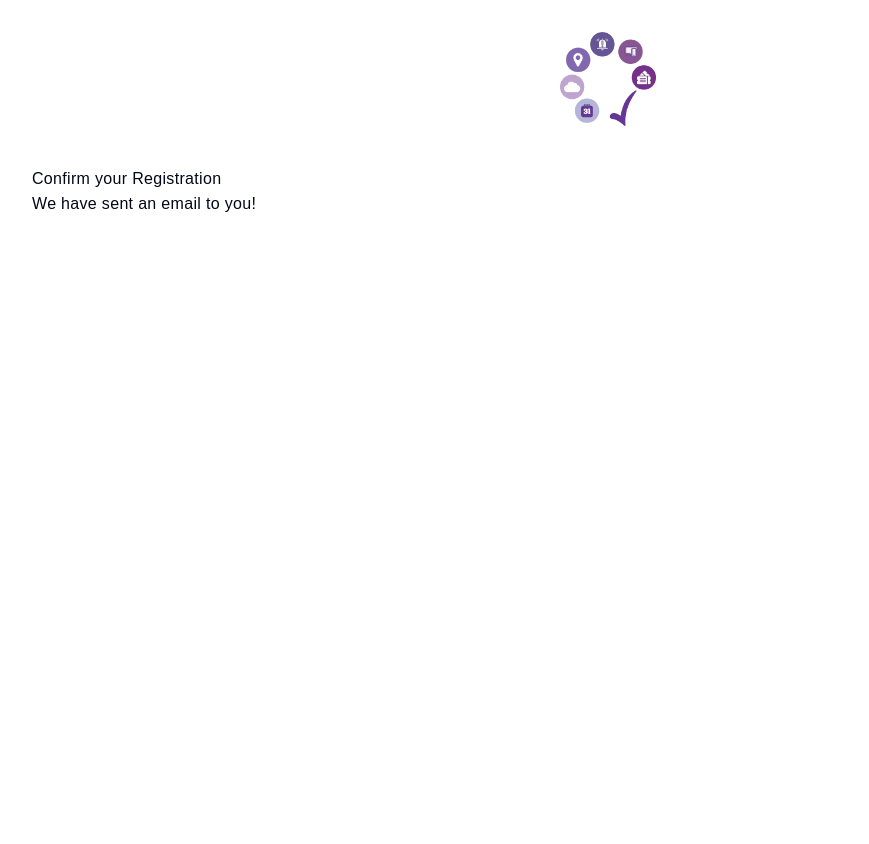
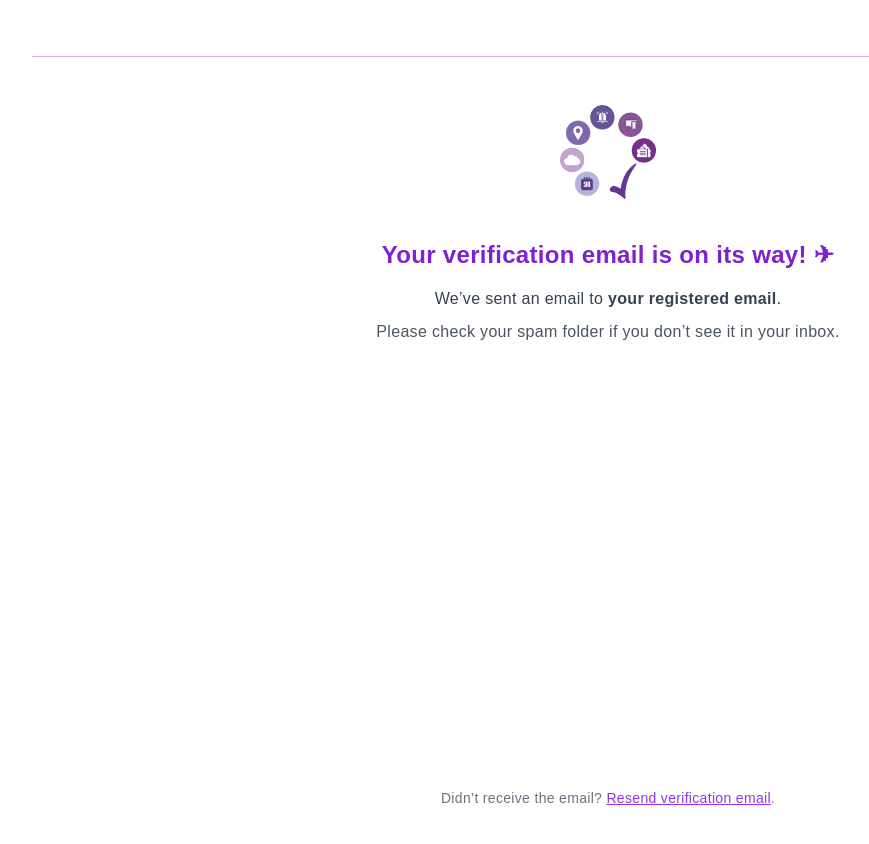
Before and after one commit to Matthommes/BookEase, a Next.js app in the folder frontend/: page /verify in a window 1280 px wide. Shown: the top 844 px of the page, without its empty margins (32-901 px from the left). Before the commit the page ends 800 px from the top, so only its background shows below. Built offline with nearby package versions, Linux system fonts and the light colour scheme.

Commit message:
Improved verify page

```diff
--- a/frontend/app/context/authContext.jsx
+++ b/frontend/app/context/authContext.jsx
@@ -1,6 +1,6 @@
 "use client";
-import { handleApiError } from "@/lib/apiError";
-import { createContext, useContext, useState } from "react";
+
+import { createContext, useContext, useState, useMemo } from "react";
 
 const AuthContext = createContext();
 
@@ -11,17 +11,17 @@ const verify = async (token) => {
     const controller = new AbortController();
     try {
       const response = await fetch(
-      `http://localhost:5000/api/auth/verify?token=${token}`,
+        `${process.env.NEXT_PUBLIC_API_URL}/api/auth/verify?token=${token}`,
         { method: "POST", signal: controller.signal }
       );
 
       if (!response.ok) {
         const error = await response.json();
-      throw error;
+        throw new Error(error.message || "Verification failed.");
       }
 
       const data = await response.json();
-    setUser(data.user);
+      setUser(data.user); // Save user data
     } catch (error) {
       if (error.name !== "AbortError") {
         setUser(null);
@@ -30,12 +30,10 @@ const verify = async (token) => {
     }
   };
 
+  // Memoize context value
+  const value = useMemo(() => ({ user, verify }), [user, verify]);
 
-  return (
-    <AuthContext.Provider value={{ user, verify }}>
-      {children}
-    </AuthContext.Provider>
-  );
+  return <AuthContext.Provider value={value}>{children}</AuthContext.Provider>;
 }
 
 // Custom hook to use the AuthContext
--- a/frontend/app/globals.css
+++ b/frontend/app/globals.css
@@ -41,7 +41,7 @@ body {
 @media (min-width: 330px) {
   /* Small screens (sm) */
   :root {
-    --universal-padding: 1rem;
+    --universal-padding: ;
     --universal-top-padding: 1rem;
   }
 }
--- a/frontend/app/login/page.jsx
+++ b/frontend/app/login/page.jsx
@@ -34,18 +34,25 @@ export default function Login() {
     }
     setIsSubmitting(true);
     try {
-      const response = await fetch(`http://localhost:5000/api/auth/login`, {
-        method: "POST",
-        headers: {
-          "Content-Type": "application/json",
-        },
-        body: JSON.stringify(formData),
-      });
+      const response = await fetch(
+        `${process.env.NEXT_PUBLIC_API_URL}/api/auth/login`,
+        {
+          method: "POST",
+          headers: {
+            "Content-Type": "application/json",
+          },
+          body: JSON.stringify(formData),
+        }
+      );
 
       if (!response.ok) {
         const data = await response.json();
         throw data;
       }
+
+      const user = await response.json();
+      console.log(user.email);
+      localStorage.setItem("userEmail", user.email);
       router.push("/verify");
     } catch (error) {
       console.log(error);
--- a/frontend/app/verify/page.jsx
+++ b/frontend/app/verify/page.jsx
@@ -1,23 +1,68 @@
+"use client";
+
 import brandLogo from "../../public/brand-logo.png";
 import Link from "next/link";
 import Image from "next/image";
-
+import { useState, useEffect } from "react";
 
 export default function Verify() {
+  const [email, setEmail] = useState(null); // Start with `null` to indicate "loading"
+
+  useEffect(() => {
+    try {
+      const user = localStorage.getItem("userEmail");
+      if (user) {
+        setEmail(user); // Set the email if found in localStorage
+      } else {
+        setEmail("your registered email"); // Fallback value
+      }
+    } catch (error) {
+      console.error("Error accessing localStorage:", error.message);
+      setEmail("your registered email"); // Fallback value in case of an error
+    }
+  }, []);
+
+  // Show nothing (or a loading indicator) while email is being fetched
+  if (email === null) {
+    return <p className="text-center mt-6">Loading...</p>; // Or a spinner/loader
+  }
+
   return (
-    <main>
-      <Link href="/">
-        <div className="flex justify-center items-center">
+    <main className="flex flex-col items-center h-screen">
+      {/* Divider and Logo */}
+      <hr className="border-purple-300 w-full my-6" />
+      <Link href="/" aria-label="Navigate to homepage">
         <Image
           src={brandLogo}
           alt="BookSmartly Logo"
-            className="h-auto w-16 sm:w-20 lg:w-24 mb-10"
+          className="w-24 my-6"
           priority
         />
+      </Link>
+
+      {/* Confirmation Message */}
+      <div className="text-center px-4">
+        <h1 className="text-2xl font-bold my-4 text-purple-700">
+          Your verification email is on its way! ✈
+        </h1>
+        <p className="text-base text-gray-700">
+          We’ve sent an email to <span className="font-semibold">{email}</span>.
+        </p>
+        <p className="mt-2 text-gray-600">
+          Please check your spam folder if you don’t see it in your inbox.
+        </p>
       </div>
+
+      {/* Footer or Additional Actions */}
+      <footer className="mt-auto mb-6 text-sm text-center text-gray-500">
+        <p>
+          Didn’t receive the email?{" "}
+          <Link href="/resend" className="text-purple-600 underline">
+            Resend verification email
           </Link>
-      <h1>Confirm your Registration</h1>
-      <p>We have sent an email to you!</p>
+          .
+        </p>
+      </footer>
     </main>
   );
 }
```
Also changed, not shown: 1 other file (tests, documents, lock files or other folders). Lines whose indentation alone changed are shown as unchanged.
